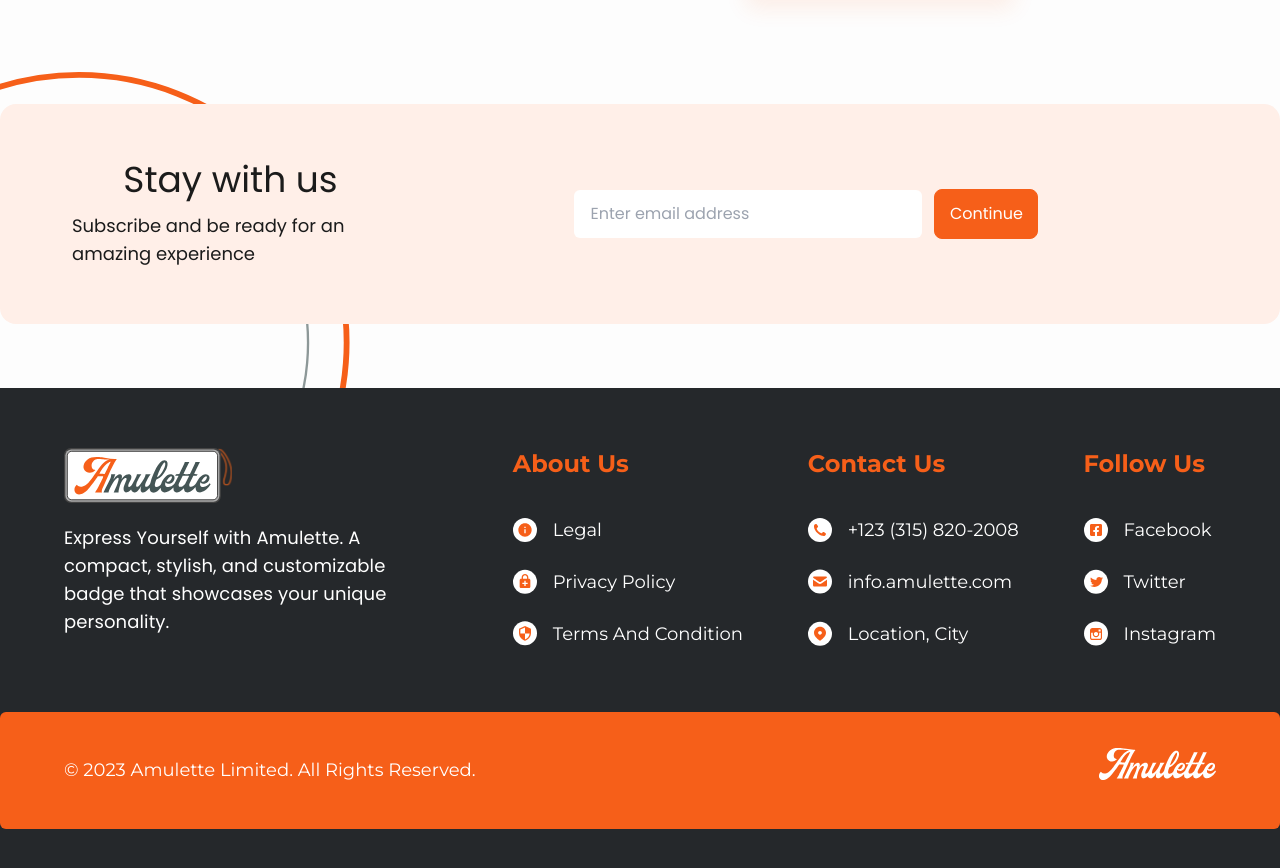
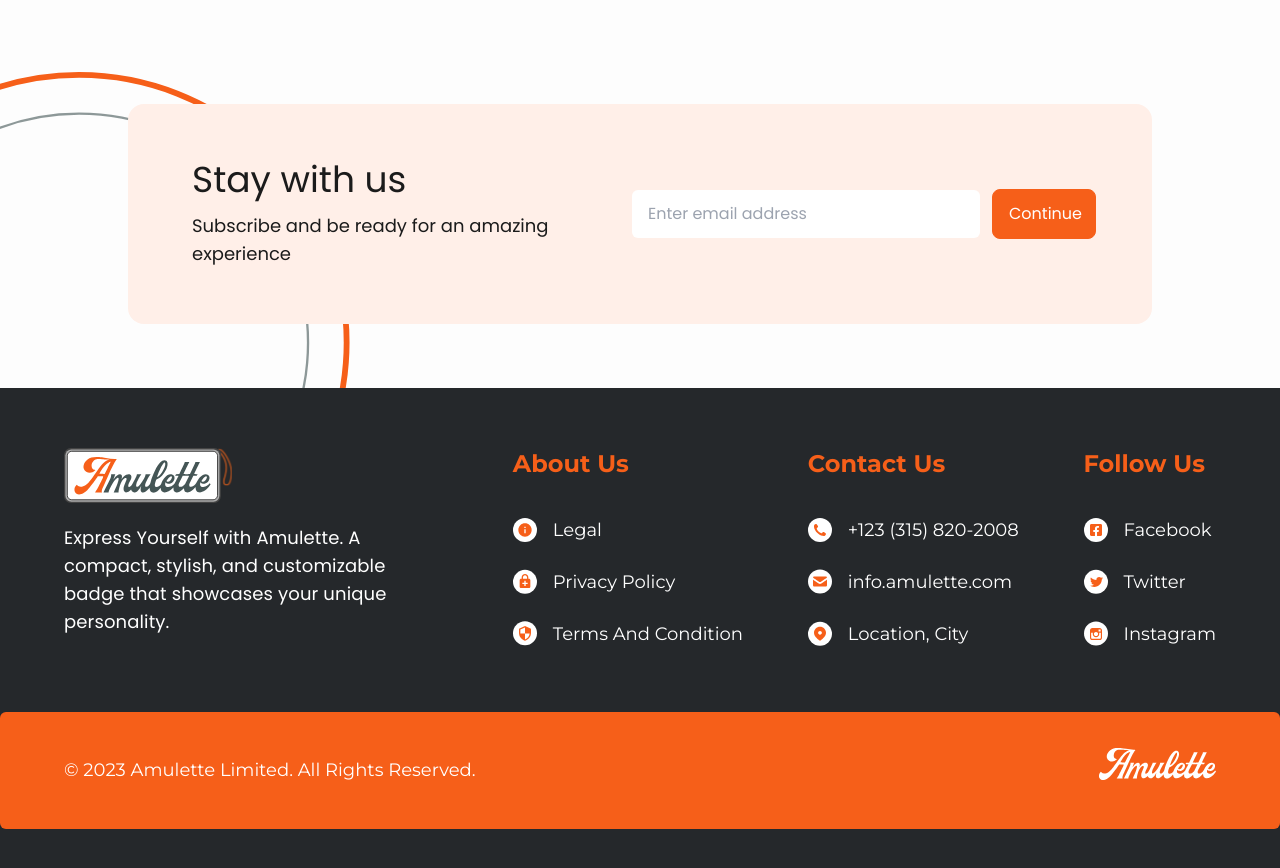
Before and after one commit to rahatcse5bu/Amulette-Website, a React (Vite) app: page / in a window 1280 px wide. Shown: the part 4464-5332 px from the top of the page. Built offline with nearby package versions, Linux system fonts and the light colour scheme.

Commit message:
fixed stay with us

```diff
--- a/src/components/Footer/Copyright/Copyright.jsx
+++ b/src/components/Footer/Copyright/Copyright.jsx
@@ -1,4 +1,3 @@
-import React from "react";
 
 const Copyright = () => {
 	return (
--- a/src/components/Footer/StayWithUs/StayWithUs.jsx
+++ b/src/components/Footer/StayWithUs/StayWithUs.jsx
@@ -4,7 +4,7 @@ const StayWithUs = () => {
 			style={{
 				backgroundImage: "url('Images/StayWithUs/Stay-With-Us.svg')",
 				backgroundPosition: "bottom left",
-				// width: "100%",
+				width: "100%",
 				// height: "400px", // Adjust the height as needed
 
 				backgroundSize: "contain",
@@ -12,23 +12,23 @@ const StayWithUs = () => {
 			}}
 			className="stay-with-us-wrapper w-full mt-[50px] lg:mt-[74px] py-8 lg:pb-16"
 		>
-			<div className="stay-with-us max-w-amulette lg:px-amulette mx-auto flex flex-col lg:flex-row items-center justify-center lg:justify-between bg-[#FFEFE8] rounded-2xl px-5 lg:px--16 py-8 lg:py-14">
-				<div className="col-left flex flex-col items-center justify-center">
-					<h1 className="text-[#1B1B1B] text-xl lg:text-4xl font-Poppins font-bold lg:font-medium">
+			<div className="stay-with-us max-w-amulette sm:w-[80%] w-[95%] lg:px-amulette mx-auto flex flex-col lg:flex-row items-center justify-center lg:justify-between bg-[#FFEFE8] rounded-2xl px-5 lg:px--16 py-8 lg:py-14">
+				<div className="lg:w-1/2 w-full">
+					<h1 className="text-[#1B1B1B] text-xl text-center lg:text-left  lg:text-4xl font-Poppins font-bold lg:font-medium">
 						Stay with us
 					</h1>
-					<p className="text-[#1B1B1B] font-Poppins text-sm lg:text-lg font-normal mt-3 pl-2">
+					<p className="text-[#1B1B1B] font-Poppins lg:text-left text-center text-sm lg:text-lg font-normal mt-3 sm:pl-0 pl-2">
 						Subscribe and be ready for an amazing experience
 					</p>
 				</div>
-				<div className="col-right w-full">
+				<div className="lg:w-1/2 w-full">
 					<div className="email-subscribe  flex flex-row items-center justify-center space-x-3 p-2.5">
 						<input
-							className="bg-white border-collapse focus:border-collapse px-4 py-3 rounded-md"
+							className="bg-white border-collapse  focus:border-collapse px-4 py-3 rounded-md"
 							type="email"
 							placeholder="Enter email address"
 						/>
-						<button className=" w-[104px]  py-3  font-medium text-white border border-primaryColor bg-primaryColor sm:text-base text-sm rounded-lg">
+						<button className=" w-[104px]  py-3 px-4  font-medium text-white border border-primaryColor bg-primaryColor sm:text-base text-sm rounded-lg">
 							Continue
 						</button>
 					</div>
--- a/src/index.css
+++ b/src/index.css
@@ -1,6 +1,12 @@
 @tailwind base;
 @tailwind components;
 @tailwind utilities;
+
+html,
+body {
+	margin: 0;
+	padding: 0;
+}
 
 /* fore header */
 .active-header span {
--- a/src/pages/Home.jsx
+++ b/src/pages/Home.jsx
@@ -11,7 +11,7 @@ const Home = () => {
 	const { value } = useSelector((state) => state.counter);
 	console.log("counter~", value);
 	return (
-		<div className="home-wrapper bg-[#FDFDFD] pt--7">
+		<div className="home-wrapper bg-[#FDFDFD] pt--7 overflow-hidden">
 			<div className="mx-auto text-black home">
 				<Hero />
 				<ExperienceAmulette />
```
